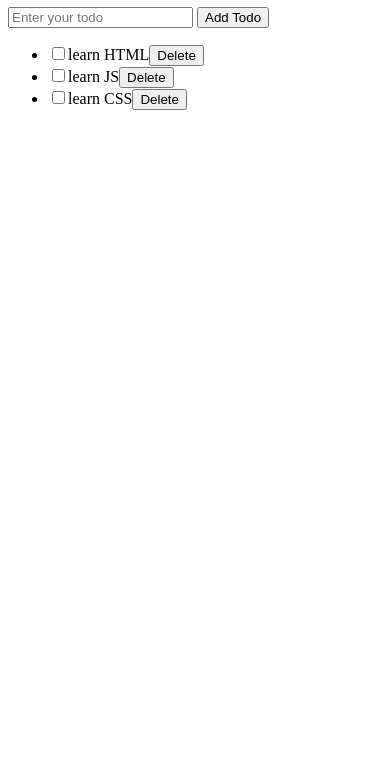
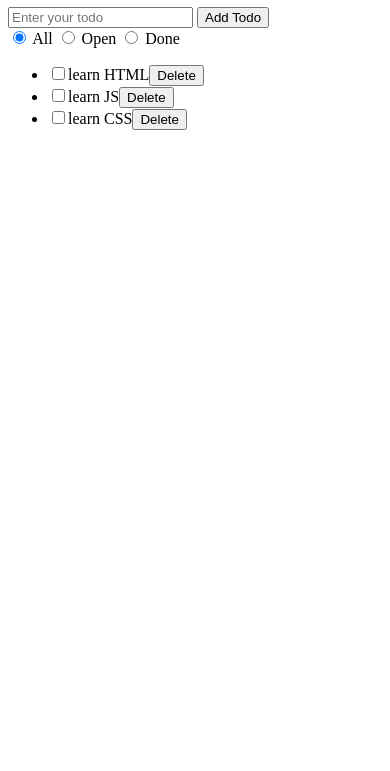
Before and after one commit to Mariana-x1/web-apps-foundation, a plain HTML site: page todoApp/index.html in a window 390 px wide. Shown: the part 73-844 px from the top of the page. Drawn offline with Linux system fonts and the light colour scheme.

Commit message:
create radio button and event for filter radio buttons

```diff
--- a/todoApp/index.html
+++ b/todoApp/index.html
@@ -11,6 +11,16 @@
     <h1>Todo List</h1>
     <input type="text" id="todo-input" placeholder="Enter your todo">
     <button onclick="addTodo()">Add Todo</button>
+    <div>
+        <input type="radio" id="all" name="filter" value="All" checked>
+        <label for="all">All</label>
+
+        <input type="radio" id="open" name="filter" value="Open">
+        <label for="open">Open</label>
+
+        <input type="radio" id="done" name="filter" value="Done">
+        <label for="done">Done</label>
+    </div>
 
     <ul id="todo-list">
         <!-- Todos will be dynamically added here -->
--- a/todoApp/script.js
+++ b/todoApp/script.js
@@ -6,14 +6,24 @@ let todos = [
 ];
 
 // Function to display todos
-function displayTodos() {
+function displayTodos(filter = "All") {
   // Get the element where we'll display the todos
   const todoList = document.querySelector("#todo-list");
   // Clear the existing content
   todoList.innerText = "";
 
+  // Filter todos based on the selected filter
+  let filteredTodos;
+  if (filter === "Open") {
+    filteredTodos = todos.filter((todo) => !todo.done);
+  } else if (filter === "Done") {
+    filteredTodos = todos.filter((todo) => todo.done);
+  } else {
+    filteredTodos = todos;
+  }
+
   // Iterate through each todo item
-  todos.forEach((todo) => {
+  filteredTodos.forEach((todo) => {
     // Create a list item element
     const li = document.createElement("li");
 
@@ -25,6 +35,7 @@ function displayTodos() {
     // Set an event listener to update the todo's done property when the checkbox is toggled
     checkbox.addEventListener("change", function () {
       todo.done = this.checked;
+      displayTodos(filter); // Update the display after todo is toggled
     });
 
     // Create a delete button
@@ -85,5 +96,13 @@ function deleteTodo(todoId) {
   // Update the display to reflect the changes
   displayTodos();
 }
+
+// Event listener for the filter radio buttons
+document.querySelectorAll('input[name="filter"]').forEach((radio) => {
+  radio.addEventListener("change", function () {
+    // Pass the selected filter value to displayTodos function
+    displayTodos(this.value);
+  });
+});
 // Call the displayTodos function to initially display the todos
 displayTodos();
```
